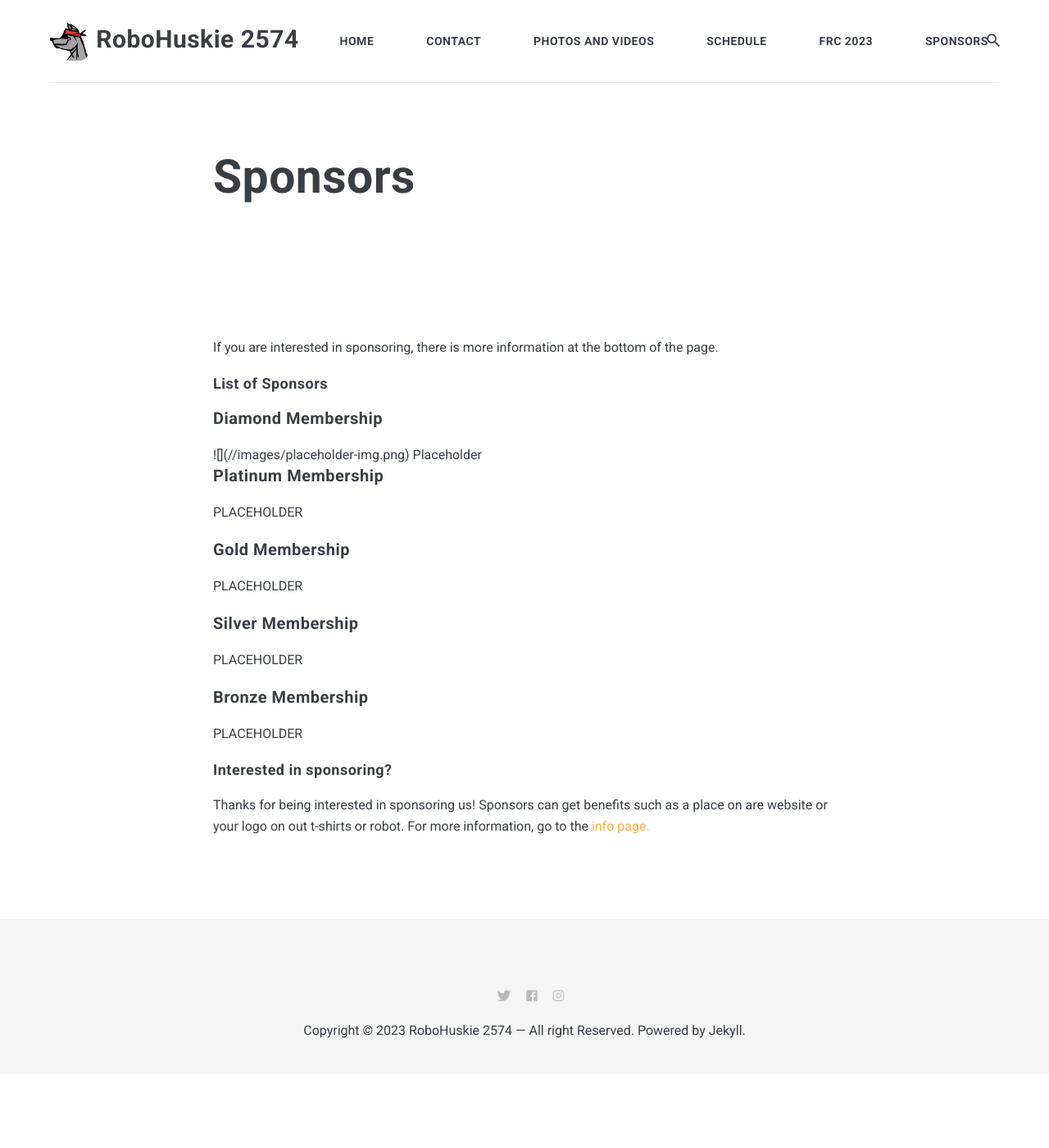
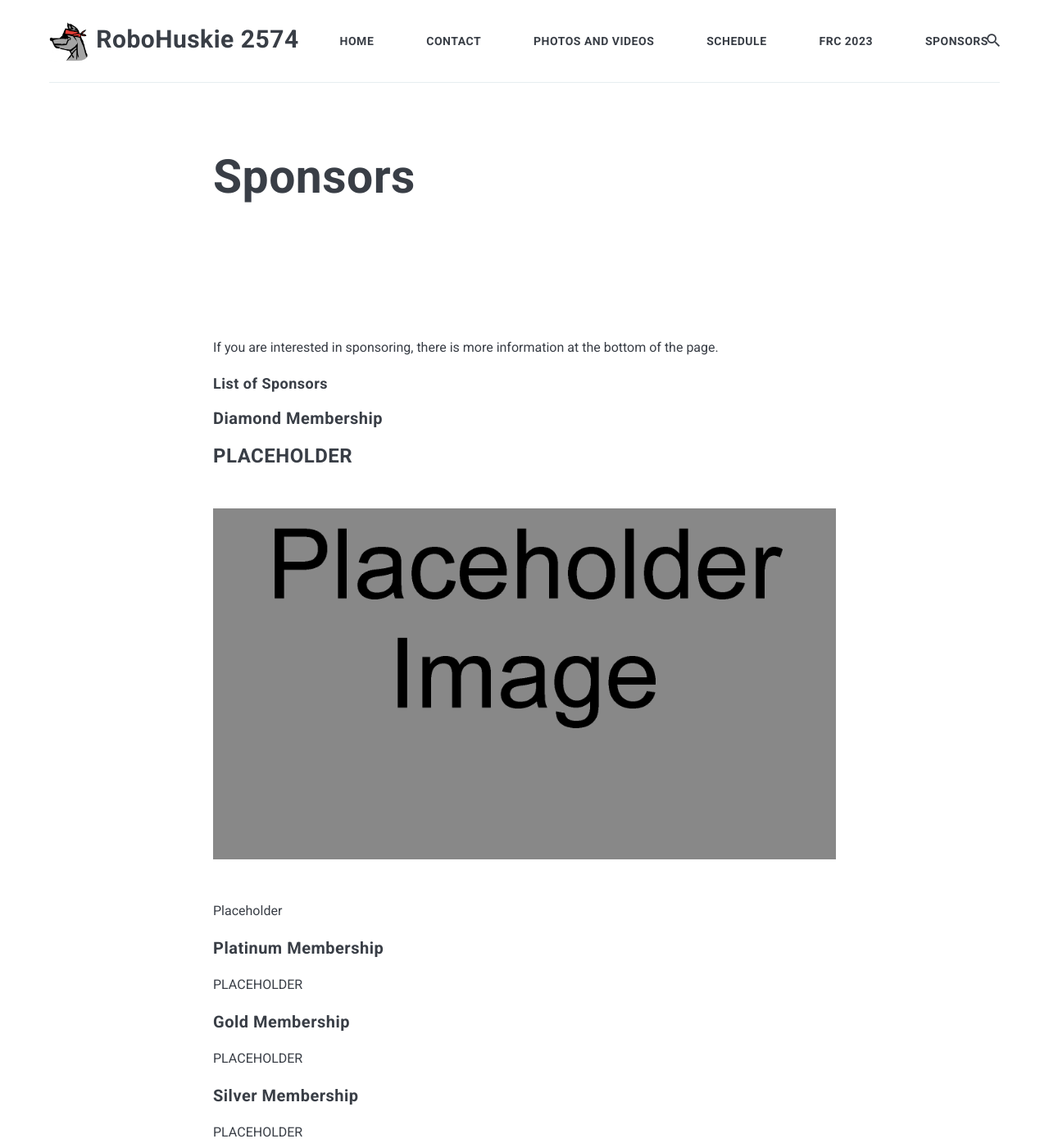
Before and after one commit to Robohuskie2574/Robohuskie2574.github.io, a Jekyll site: the page built from _pages/sponsors.md, in a window 1280 px wide and 1400 px high. Shown: the whole window at 82% size. Built offline with Jekyll 4.4.1, drawn with Linux system fonts in a browser that asks for light colours; nearby versions of some CDN libraries.

Commit message:
Update sponsors.md

```diff
--- a/_pages/sponsors.md
+++ b/_pages/sponsors.md
@@ -6,10 +6,10 @@ permalink: /Sponsors/
 If you are interested in sponsoring, there is more information at the bottom of the page.
 ##### List of Sponsors
 #### Diamond Membership
-<div>
+### PLACEHOLDER
 ![]({{site.baseurl}}/images/placeholder-img.png)
+
 Placeholder
-</div>
 #### Platinum Membership
 PLACEHOLDER
 #### Gold Membership
```
